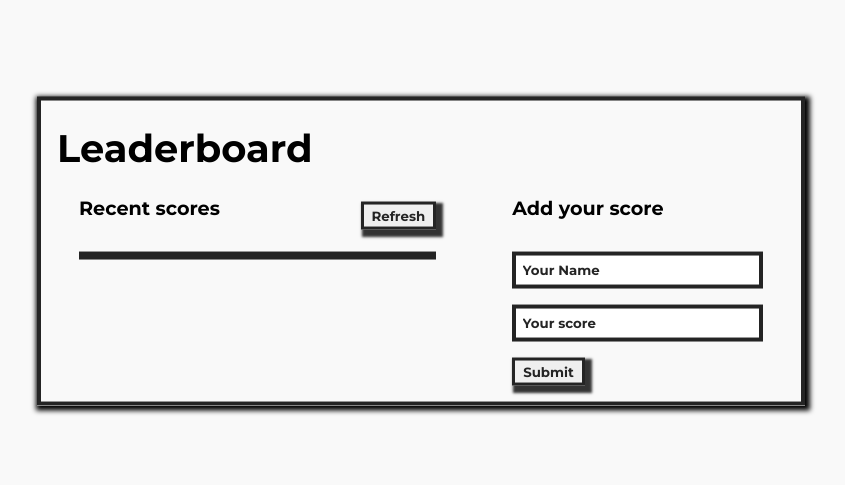
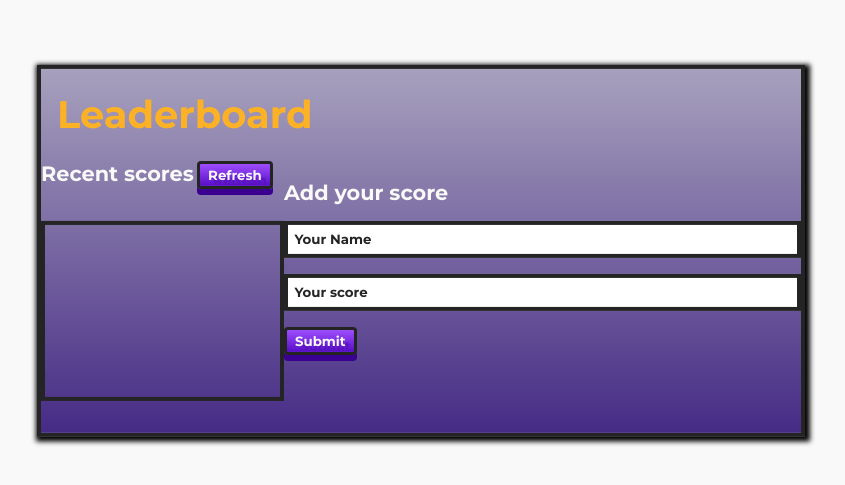
Before and after one commit to BenMukebo/Leaderboard, a website built with webpack: page src/index.html in a window 1280 px wide. Shown: the part 149-634 px from the top of the page, without its empty margins (219-1064 px from the left). Built offline with nearby package versions, Linux system fonts and the light colour scheme; files whose address does not match are found by name.

Commit message:
Add some changes to the style.scss file

```diff
--- a/src/css/style.css
+++ b/src/css/style.css
@@ -6,13 +6,16 @@
 }
 
 section button {
-  color: #242424;
+  color: #f9f9f9;
   font-weight: bolder;
   padding: 0.2rem 0.5rem;
   outline: none;
   border: 4px solid #242424;
   border-width: 3px;
-  box-shadow: 4px 4px 2.5px 3px #1b1b1be3;
+  border-radius: 4px;
+  background: linear-gradient(to bottom, #9e4efc 0%, #570dc8 100%);
+  box-shadow: 0px 6px 0px 0px #3a0090;
+  text-shadow: 5px 5px 0px rgba(88, 19, 184, 0.8);
 }
 
 body {
@@ -30,66 +33,110 @@ main {
   width: 90%;
   border: 4px solid #242424;
   box-shadow: 2px 2px 5px 3px #000;
+  background-image: linear-gradient(to bottom, rgba(33, 17, 90, 0.38), #462b85), url("../img/backg.jpg");
 }
-
 main h1 {
-  margin: 1.5rem 1rem;
+  width: 100%;
+  margin: 1.4rem 1rem;
   font-size: 2.4rem;
+  color: #fdb125;
 }
 
 section {
   display: flex;
+  align-items: center;
   justify-content: space-around;
-  align-items: flex-start;
+  flex-direction: column;
 }
-
 section h2 {
-  font-size: 1.2rem;
-  padding-bottom: 1rem;
+  font-size: 1.3rem;
+  color: #f9f9f9;
 }
-
+section button {
+  margin-right: 0.7rem;
+}
+section i {
+  padding-left: 0.2rem;
+}
 section .score-container {
-  width: 47%;
+  display: flex;
+  align-items: center;
+  justify-content: space-between;
+  flex-direction: column;
+  width: 90%;
 }
-
 section .score-container .score-title {
   display: flex;
+  align-items: flex-start;
   justify-content: space-between;
-  align-items: center;
+  width: 100%;
 }
-
 section .score-container ul {
+  width: 100%;
+  min-height: 180px;
   list-style: none;
   border: 4px solid #242424;
-  margin: 1rem 0;
+  margin: 2rem 0;
 }
-
 section .score-container li {
-  padding: 0.7rem 0.2rem;
+  display: flex;
+  align-items: center;
+  justify-content: space-between;
+  padding: 0.7rem 0.5rem;
   color: #242424;
   font-weight: bolder;
 }
-
 section .score-container li:nth-child(even) {
   background-color: #ccc;
 }
-
+section .score-container li img {
+  width: 20px;
+  height: 20px;
+}
+section .form-contain {
+  display: flex;
+  align-items: center;
+  justify-content: space-between;
+  flex-direction: column;
+  width: 90%;
+}
+section .form-title {
+  width: 100%;
+}
 section form {
-  width: 33%;
+  width: 100%;
+  margin: 1.2rem 0;
 }
-
 section form > div {
   margin: 1rem 0;
 }
-
 section form input {
   width: 100%;
   padding: 0.4rem;
   outline: none;
   border: 4px solid #242424;
 }
-
 section form input::placeholder {
   color: #242424;
   font-weight: bolder;
 }
+
+@media screen and (min-width: 768px) {
+  section {
+    display: flex;
+    align-items: flex-start;
+    justify-content: space-around;
+    flex-direction: row;
+  }
+  section .score-container {
+    width: 47%;
+  }
+  section .form-contain {
+    display: flex;
+    align-items: flex-start;
+    justify-content: space-between;
+    width: 33%;
+  }
+}
+
+/*# sourceMappingURL=style.css.map */
```
Also changed, not shown: 1 other file.
